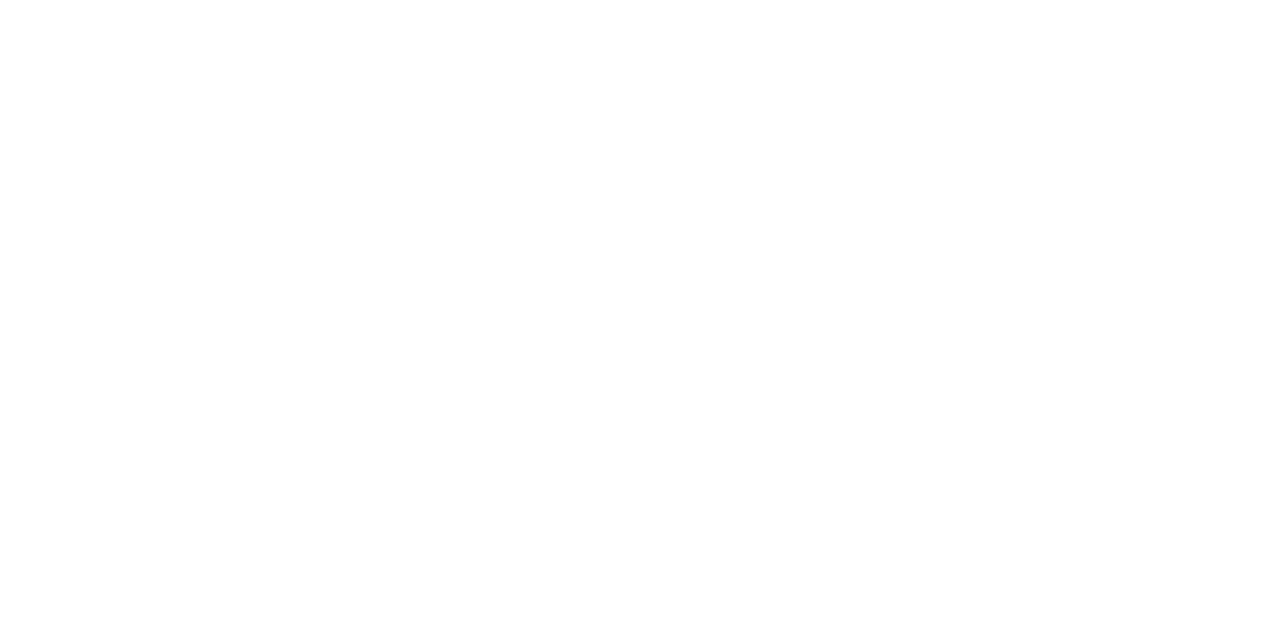
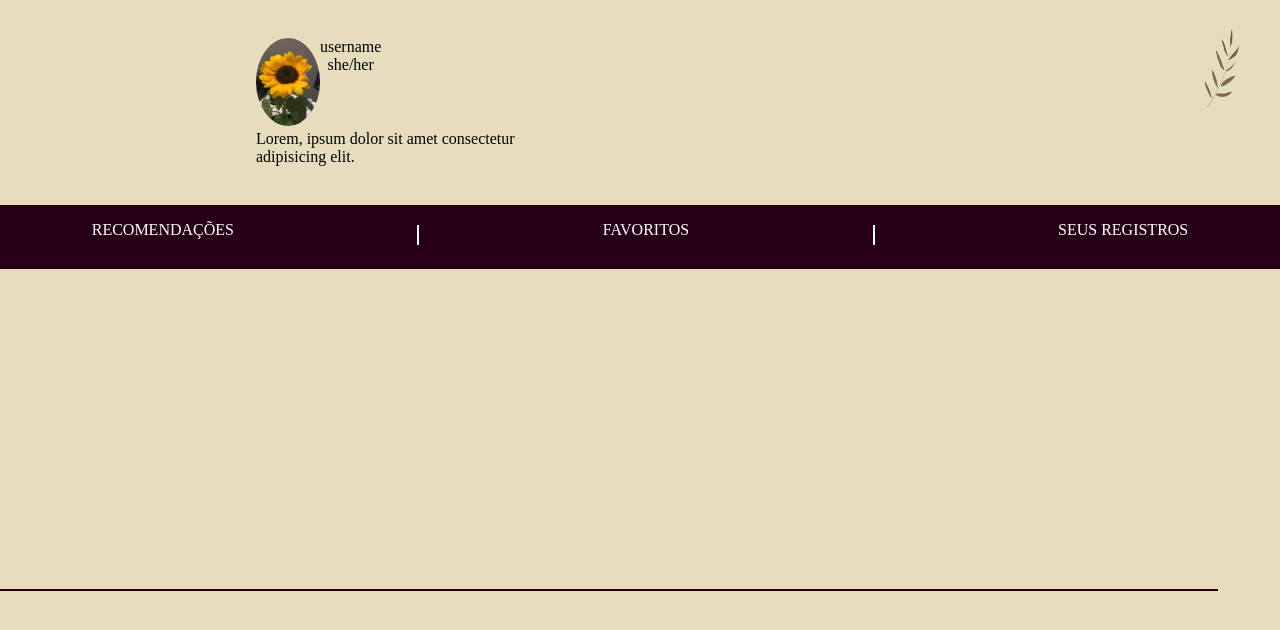
Before and after one commit to emyferreira/ProjetoPessoal, a plain HTML site: page perfil.html in a window 1280 px wide. Drawn offline with Linux system fonts and the light colour scheme.

Commit message:
Modificação no script

```diff
--- a/css/style_perfil.css
+++ b/css/style_perfil.css
@@ -0,0 +1,85 @@
+body {
+    background-color: #E6DDBC;
+    font-family: Poppins;
+    margin: 0;
+}
+
+.perfil1 {
+    width: 100%;
+    height: 100%;
+}
+
+.parteCimaPerfil {
+    display: flex;
+    flex-direction: row;
+    width: 100%;
+}
+
+.logoPequena {
+    width: 3vw;
+    height: 10vh;
+    display: flex;
+    margin-left: 1700%;
+    margin-top: 70%;
+}
+
+.informPerfil {
+    width: 23%;
+    height: 17%;
+    display: flex;
+    flex-direction: column;
+    margin-left: 20%;
+    margin-top: 3%;
+}
+
+.inform1 {
+    display: flex;
+
+}
+
+.inform2 {
+    display: flex;
+    flex-direction: column;
+}
+
+.inform2 p {
+    margin: 0 0 0 0 ;
+    display: flex;
+    justify-content: center;
+}
+
+
+.imgPerfil {
+    width: 5vw;
+    height: 11vh;
+    border-radius: 100%;
+}
+
+.sectionPerfil {
+    width: 100%;
+    height: 8vh;
+    background-color: #260016;
+    margin-top: 3%;
+}
+
+.reta {
+    border-left: 2px solid white;
+    height: 20px;
+    margin-top: 20px;
+}
+
+.textosSection {
+    display: flex;
+    flex-direction: row;
+    color: white;
+    justify-content: space-around;
+}
+
+.fotos {
+    background-color: transparent;
+    justify-content: center;
+    width: 95%;
+    height: 60%;
+    border: 1px solid #260016;
+    margin-top: 25%;
+}
--- a/perfil.html
+++ b/perfil.html
@@ -1,23 +1,51 @@
 <!DOCTYPE html>
 <html lang="en">
+
 <head>
     <meta charset="UTF-8">
     <meta http-equiv="X-UA-Compatible" content="IE=edge">
     <meta name="viewport" content="width=device-width, initial-scale=1.0">
     <title>Perfil</title>
+    <link rel="stylesheet" href="css/style_perfil.css">
 </head>
+
 <body>
     <div class="perfil1">
+        <div class="parteCimaPerfil">
+
+            <div class="informPerfil">
+                <div class="inform1">
+                    <div><img class="imgPerfil" src="img/4849b05f-f599-414f-91fc-96328b2a3f5d.jpeg" alt=""></div>
+                    <div class="inform2">
+                        <p>username</p>
+                        <p>she/her</p>
+                    </div>
+                </div>
+                <div class="biografia">Lorem, ipsum dolor sit amet consectetur adipisicing elit.</div>
+            </div>
+
+            <div><img class="logoPequena" src="img/ramo_bege.png" alt=""></div>
+        </div>
+
+        <div class="sectionPerfil">
+            <div class="textosSection">
+                <p>RECOMENDAÇÕES</p>
+                <div class="reta"></div>
+                <p>FAVORITOS</p>
+                <div class="reta"></div>
+                <p>SEUS REGISTROS</p>
+            </div>
+        </div>
+
+        <div class="fotos">
+
+        </div>
+    </div>
+
+    <div class="perfil2" style="display: none;">
 
     </div>
-    <div class="perfil2">
 
-    </div>
-    <div class="perfil3">
+</body>
 
-    </div>
-    <div class="perfilDashboard">
-
-    </div>
-</body>
 </html>
```
Also changed, not shown: login.html (+2 -2 lines), 1 other file.
